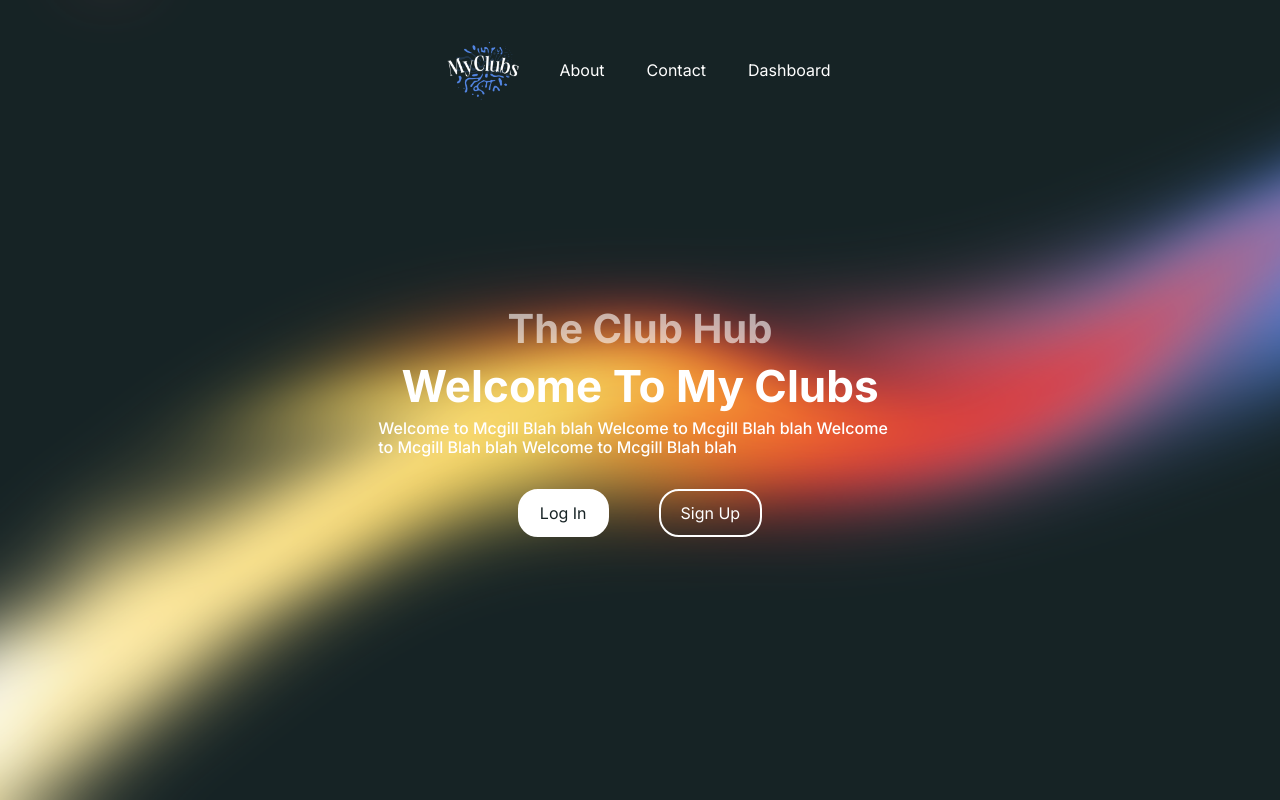
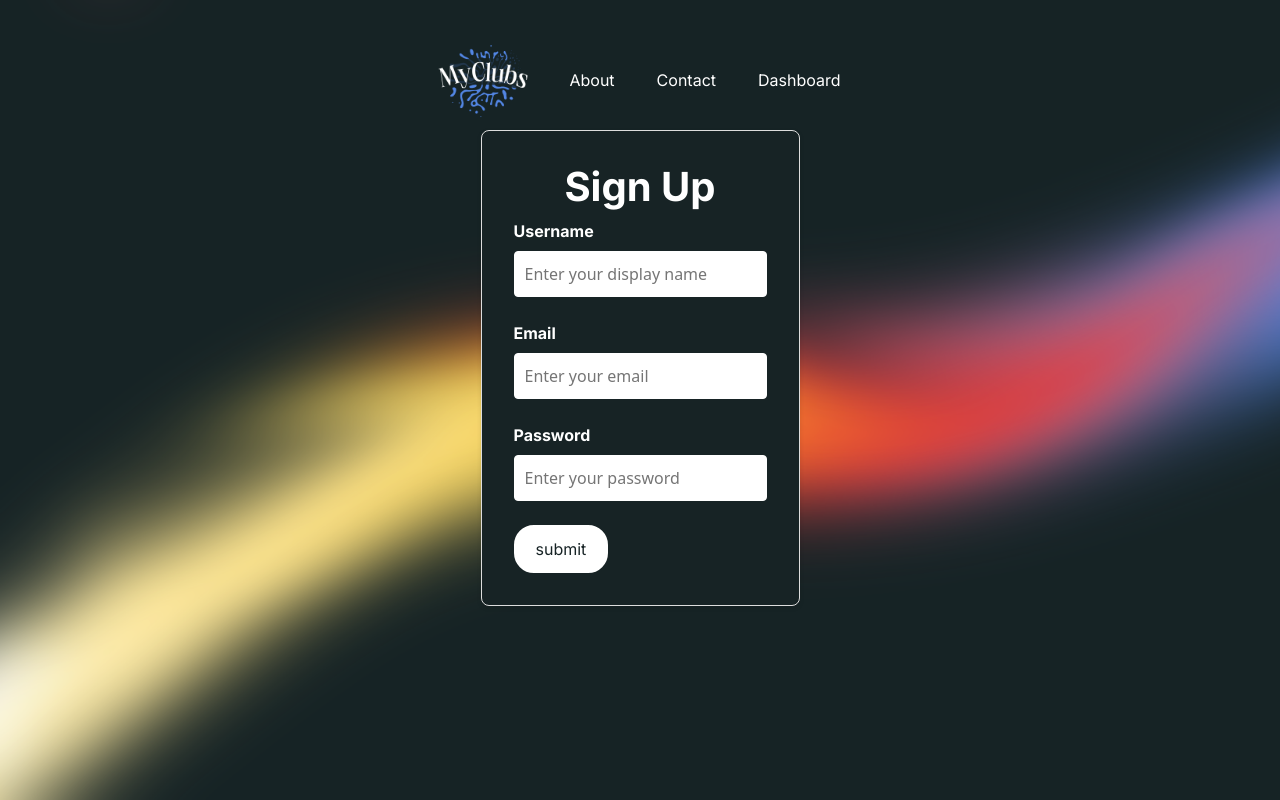
Before and after one commit to HoldenFolk/club-connect, a React (Create React App) app: page /signup in a window 1280 px wide. Before the commit this address led to /. Built offline with nearby package versions, Linux system fonts and the light colour scheme.

Commit message:
Add sign up page

```diff
--- a/src/components/atomic/TextField.jsx
+++ b/src/components/atomic/TextField.jsx
@@ -1,6 +1,7 @@
 import React from 'react';
 import styled from 'styled-components';
 
+// Text field component to be used with react hook form state
 const TextField = ({ label, name, register, errors, validation, ...props }) => {
   return (
     <FieldWrapper>
@@ -30,18 +31,20 @@
   font-family: ${({ theme }) => theme.fonts.primary};
 `;
 
-const Input = styled.input`
+const Input = styled.input.withConfig({
+  shouldForwardProp: (prop) => prop !== 'hasError',
+})`
   width: 100%;
   padding: 10px;
   font-size: 16px;
-  border: 1px solid ${({hasError, theme}) => (hasError ? 'red' : theme.colors.white)};
+  border: 1px solid ${({ hasError, theme }) => (hasError ? 'red' : theme.colors.white)};
   border-radius: 4px;
   box-sizing: border-box;
   outline: none;
 
   &:focus {
-    border-color: ${({hasError, theme}) => (hasError ? 'red' : theme.colors.secondary)};
-    box-shadow: ${({hasError}) => (hasError ? '0 0 5px rgba(255, 0, 0, 0.5)' : '0 0 5px rgba(0, 123, 255, 0.5)')};
+    border-color: ${({ hasError, theme }) => (hasError ? 'red' : theme.colors.secondary)};
+    box-shadow: ${({ hasError }) => (hasError ? '0 0 5px rgba(255, 0, 0, 0.5)' : '0 0 5px rgba(0, 123, 255, 0.5)')};
   }
 `;
 
--- a/src/components/molecule/BackgroundContainer.style.js
+++ b/src/components/molecule/BackgroundContainer.style.js
@@ -7,6 +7,7 @@
 	background-position: center;
 	background-repeat: no-repeat;
 	display: flex;
+	align-items: center;
 	flex-direction: column;
 	height: 100vh;
 `;
--- a/src/components/molecule/LandingPageHeader.jsx
+++ b/src/components/molecule/LandingPageHeader.jsx
@@ -10,7 +10,7 @@
 
     return (
         <HorizontalHeader>
-            <Logo variant='white' height={80}/>
+            <Logo variant='white' height={100}/>
             <ClickableText text='About'onClick={() => navigate('/about')} />
             <ClickableText text='Contact' onClick={() => navigate('/contact')} />
             <ClickableText text='Dashboard' onClick={() => navigate('/dashboard')} />
--- a/src/components/molecule/FormPopup.jsx
+++ b/src/components/molecule/LoginForm.jsx
@@ -4,7 +4,7 @@
 import TextField from '../atomic/TextField';
 import Button from '../atomic/Button';
 
-const FormPopup = () => {
+const LoginForm = () => {
     const {
         register,
         handleSubmit,
@@ -58,7 +58,7 @@
       );
 };
 
-export default FormPopup;
+export default LoginForm;
 
 
 const FormHeader = styled.h1`
@@ -71,8 +71,10 @@
 
 const FormWrapper = styled.div`
   display: flex;
+  justify-content: center;
+  align-items: center;
   max-width: 400px;
-  margin: 2rem auto;
+  margin-top: 2rem;
   padding: 2rem;
   border: 1px solid #ddd;
   border-radius: 8px;
--- /dev/null
+++ b/src/components/molecule/RegisterForm.jsx
@@ -0,0 +1,95 @@
+import React from 'react';
+import styled from 'styled-components';
+import { useForm } from 'react-hook-form';
+import TextField from '../atomic/TextField';
+import Button from '../atomic/Button';
+
+const RegisterForm = () => {
+    const {
+        register,
+        handleSubmit,
+        formState: { errors, isSubmitting },
+      } = useForm();
+
+      // TODO: Add form submission logic to API here
+      const onSubmit = (e) => {
+        console.log(e);
+    }
+
+      return (
+        <FormWrapper>
+          <form onSubmit={handleSubmit(onSubmit)}>
+            <FormHeader>Sign Up</FormHeader>
+            <TextField
+              label="Username"
+              name="username"
+              register={register}
+              errors={errors}
+              type="username"
+              placeholder="Enter your display name"
+              validation={{
+                required: 'Username is required',
+                minLength: {
+                  value: 6,
+                  message: 'Username must be at least 6 characters',
+                },
+              }}
+            />
+            <TextField
+              label="Email"
+              name="email"
+              register={register}
+              errors={errors}
+              type="email"
+              placeholder="Enter your email"
+              validation={{
+                required: 'Email is required',
+                pattern: {
+                  value: /^[a-zA-Z0-9._%+-]+@[a-zA-Z0-9.-]+\.[a-zA-Z]{2,4}$/,
+                  message: 'Invalid email address',
+                },
+              }}
+            />
+            <TextField
+              label="Password"
+              name="password"
+              register={register}
+              errors={errors}
+              type="password"
+              placeholder="Enter your password"
+              validation={{
+                required: 'Password is required',
+                minLength: {
+                  value: 6,
+                  message: 'Password must be at least 6 characters',
+                },
+              }}
+            />
+            <Button type="submit" disabled={isSubmitting} variant='fill' text='submit'>
+              {isSubmitting ? 'Logging in...' : 'Login'}
+            </Button>
+          </form>
+        </FormWrapper>
+      );
+};
+
+export default RegisterForm;
+
+
+const FormHeader = styled.h1`
+  color: ${({ theme }) => theme.colors.white};
+  font-family: ${({ theme }) => theme.fonts.primary};
+  font-size: 2.5rem;
+  font-weight: bold;
+  text-align: center;
+`;
+
+const FormWrapper = styled.div`
+  display: flex;
+  max-width: 400px;
+  padding: 2rem;
+  border: 1px solid #ddd;
+  border-radius: 8px;
+  box-shadow: 0 2px 5px rgba(0, 0, 0, 0.1);
+  background-color: ${({ theme }) => theme.colors.fourth};
+`;
--- a/src/components/organism/NavigationRouter.jsx
+++ b/src/components/organism/NavigationRouter.jsx
@@ -17,6 +17,7 @@
 				<Route path="*" element={<Navigate to="/" />} />
 				<Route path="/dashboard" element={<Dashboard/>} />
 				<Route path="/login" element={<LoginPage/>}/>
+				<Route path="/signup" element={<LoginPage/>}/>
 			</Routes>
 		</Router>
 	);
--- a/src/components/organism/screens/LoginPage.jsx
+++ b/src/components/organism/screens/LoginPage.jsx
@@ -1,15 +1,34 @@
-import React from 'react';
+import React, { useState, useEffect } from 'react';
+import { useLocation } from 'react-router-dom';
 import { PageTemplate } from '../../template/index';
 import { BackgroundContainer } from '../../molecule/BackgroundContainer.style';
-import FormPopup from '../../molecule/FormPopup';
+import LoginForm from '../../molecule/LoginForm';
 import LandingPageHeader from '../../molecule/LandingPageHeader';
+import RegisterForm from '../../molecule/RegisterForm';
 
 export const LoginPage = () => {
+    const location = useLocation();
+
+    // Determine the initial state based on the path
+    const [isLogin, setIsLogin] = useState(true);
+
+    useEffect(() => {
+      // Check the pathname to determine if it's a login or signup route
+      if (location.pathname === '/signup') {
+        setIsLogin(false);
+      } else {
+        setIsLogin(true);
+      }
+    }, [location.pathname]);
+
     return (
         <PageTemplate>
             <BackgroundContainer>
                 <LandingPageHeader/>
-                <FormPopup/>
+                {
+                    isLogin ? ( <LoginForm/> ):
+                    ( <RegisterForm /> )
+                }
             </BackgroundContainer>
         </PageTemplate>
     );
```
